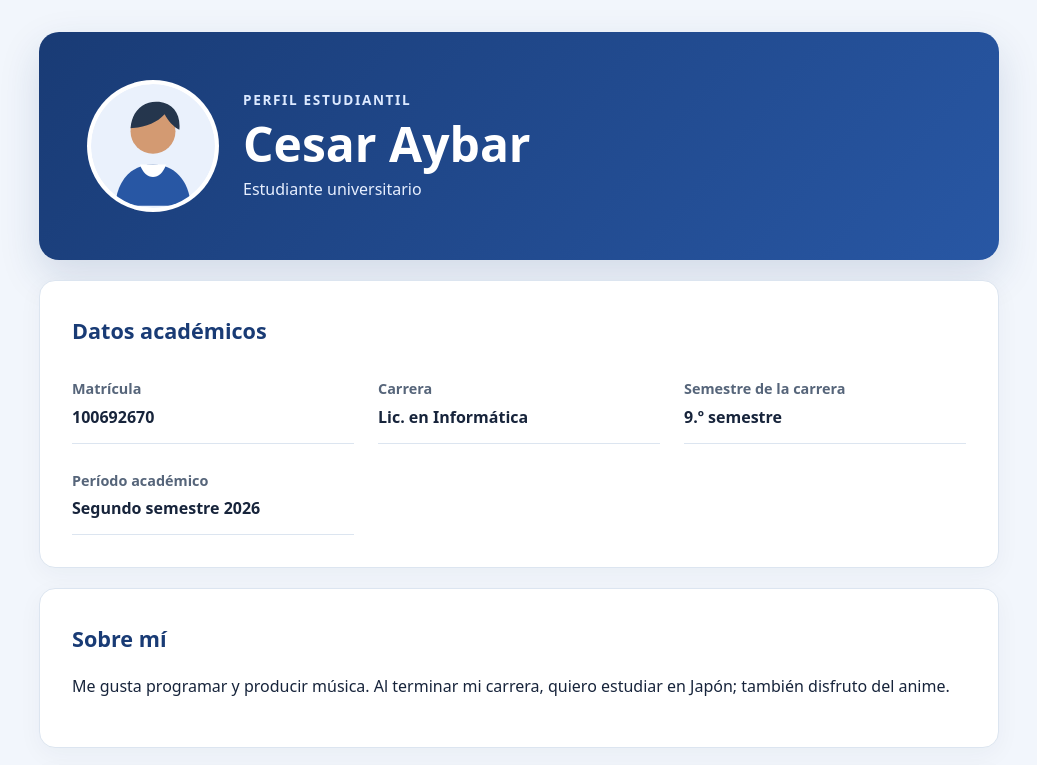
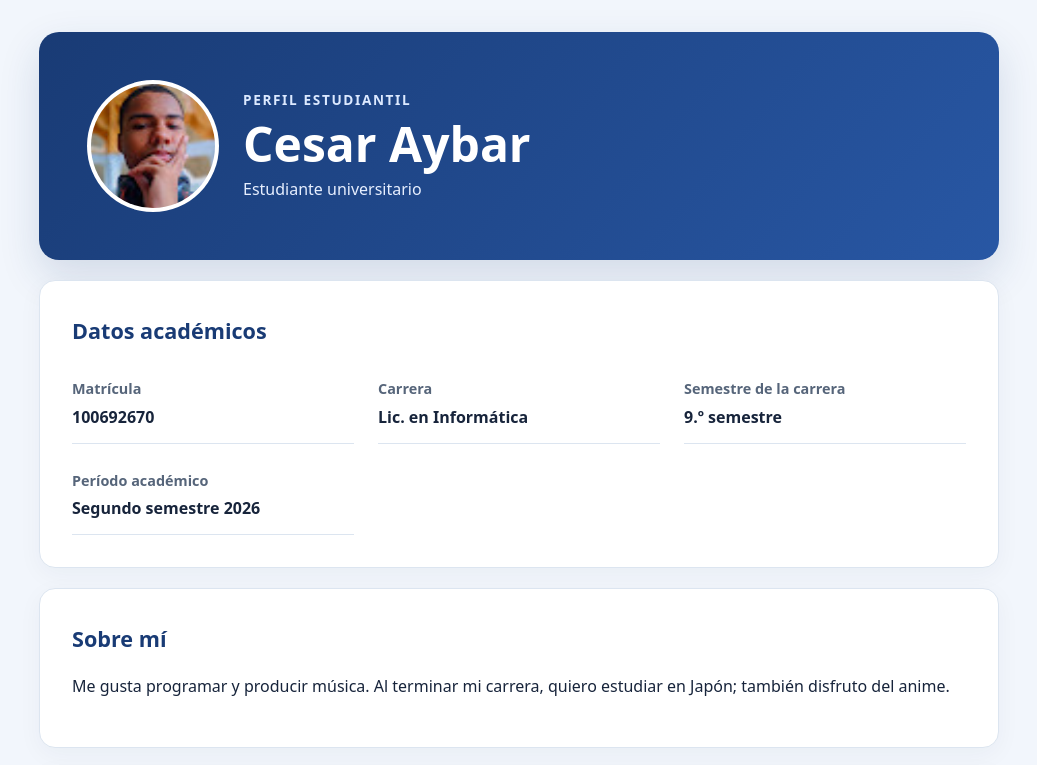
Before and after one commit to XxNatsuENDxX/Pagina-Web-Personal, a plain HTML site: page index.html in a window 1280 px wide. Shown: the top 765 px of the page, without its empty margins (121-1158 px from the left). Drawn offline with Linux system fonts and the light colour scheme.

Commit message:
Imagen permanente añadida

```diff
--- a/index.html
+++ b/index.html
@@ -209,7 +209,7 @@
 <body>
     <div class="page">
         <header class="hero">
-            <img class="profile-picture" src="assets/perfil.svg" alt="Ilustración representativa de un estudiante">
+            <img class="profile-picture" src="assets/perfil.jpg" alt="Cesar Aybar">
             <div>
                 <p class="eyebrow">Perfil estudiantil</p>
                 <h1>Cesar Aybar</h1>
```
Also changed, not shown: assets/perfil.jpg (added), assets/perfil.svg (deleted).
